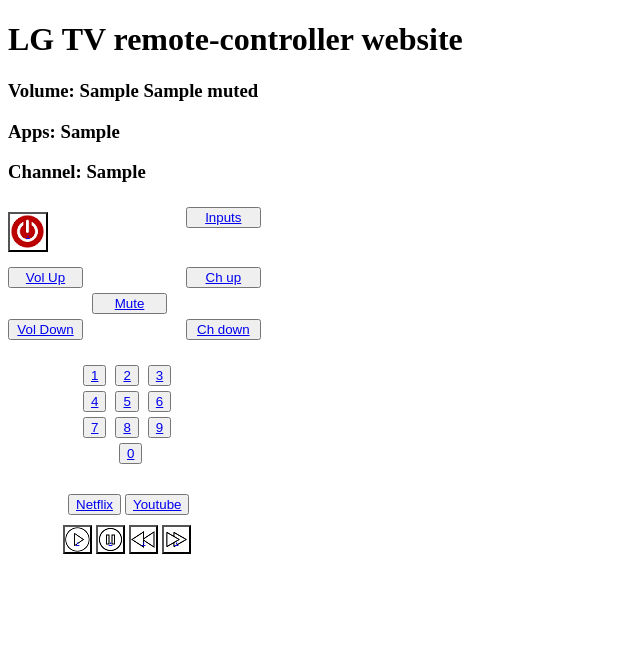
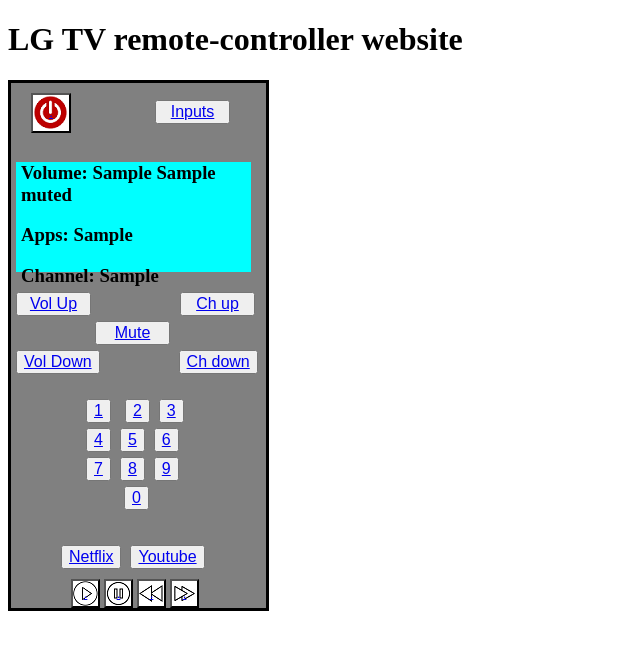
Before and after one commit to Sun-Keeratawatana/WebOSTV, a Flask app: template website/templates/home.html in a window 1280 px wide. Shown: the top 650 px of the page, without its empty margins (0-640 px from the left). Run offline with Flask 2, Linux system fonts and the light colour scheme; the template is opened without the code that fills it: most values are stand-ins (such as "Sample title", 1, 10 or a date in 2020).

Commit message:
Add color

```diff
--- a/website/templates/home.html
+++ b/website/templates/home.html
@@ -1,67 +1,147 @@
 <!doctype html>
 <head>
-    <title>Test</title>
+    <title>LG TV remote-controller</title>
     <meta charset=utf-8>
     <style>
+        .textbox{
+            margin-left:5px;
+            background-color: cyan;
+            width: 235px;
+            height: 110px;
+        }
+        .text{
+            margin-left:5px;
+            color: black;
+        }
+        .mutetext{
+            color: red;
+        }
+        .remote{
+            background-color: grey;
+            border-style: solid;
+            width: 255px;
+            min-height: 500px;
+        }
+        .powerbtn{
+            background: url(../static/power.png);
+            width: 40px;
+            height: 40px;
+            margin-left: 20px;
+            margin-top: 10px;
+            margin-bottom: 10px;
+        }
+        .volbox{
+            margin-top: 15px;
+            width:auto;
+        }
+        .chbox{
+            margin: 20px 0px 0px 75px;
+            width:auto;
+        }
         .topbtn{
             margin-top: 10px;
             margin-bottom: 10px;
         }
         .ltbtn{
+            font-size: medium;
             margin-top: 5px;
             margin-right: 5px;
+            margin-left:5px;
             min-width: 75px;
         }
         .rtbtn{
-            float: right;
-            margin-right: 80%;
+            font-size: medium;
+            margin-left: 80px;
             margin-top: 5px;
             min-width: 75px;
         }
         .btn{
+            font-size: medium;
             margin-top: 5px;
             margin-right: 5px;
+        }
+        .zerobtn{
+            font-size: medium;
+            margin-top:5px;
+            margin-bottom: 20px;
+            margin-left: 38px;
+        }
+        .appbox{
+            margin-top: 10px;
+            margin-left: 50px;
+            width:auto;
+        }
+        .playerbox{
+            margin-top: 10px;
+            margin-left: 60px;
+            width:auto;
+        }
+        .playbtn{
+            background: url(../static/play.png);
+            width: 29px;
+            height: 29px;
+        }
+        .pausebtn{
+            background: url(../static/pause.png);
+            width: 29px;
+            height: 29px;
+        }
+        .rewindbtn{
+            background: url(../static/rewind.png);
+            width: 29px;
+            height: 29px;
+        }
+        .ffbtn{
+            background: url(../static/ff.jpg);
+            width: 29px;
+            height: 29px;
         }
     </style>
 
 </head>
     <body>
         <h1>LG TV remote-controller website</h1>
-        <h3>Volume: {{current_volume}} {{Muted}}</h3>
-        <h3>Apps: {{current_input}}</h3>
-        <h3>Channel: {{current_channel}}</h3>
-
-        <div>
-        <button class=topbtn style="background: url(../static/power.png);width: 40px; height: 40px;"> <a href="/power/">.</a></button>
-        <button class=rtbtn> <a href="/inputs/">Inputs</a></button><br>
+        <div class=remote>
+            <button class=powerbtn> <a href="/power/">.</a></button>
+            <button class=rtbtn> <a href="/inputs/">Inputs</a></button><br>
+        <div class = textbox>
+        <h3 class=text>Volume: {{current_volume}} {{Muted}}</h3>
+        <h3 class=text>Apps: {{current_input}}</h3>
+        <h3 class=text>Channel: {{current_channel}}</h3>
+        </div>
+        <div class=volbox>
         <button class=ltbtn> <a href="/vol-up/">Vol Up</a></button>
         <button class=rtbtn> <a href="/chup/">Ch up</a></button><br>
         <button class=ltbtn style="margin-left:84px"> <a href="/mute/"> Mute</a></button>
         <br>
         <button class=ltbtn > <a href="/vol-down/">Vol Down</a></button>
-        <button class=rtbtn> <a href="/chdown/">Ch down</a></button><br>
+        <button class=rtbtn style="margin-left: 70px;"> <a href="/chdown/">Ch down</a></button><br>
 
         </div>
-        <div style="margin: 20px 0px 0px 75px;width:auto">
+        <div class = chbox>
         <button class=btn><a href="/ch1/">1</a></button>
-        <button class=btn><a href="/ch2/">2</a></button>
-        <button class=btn><a href="/ch3/">3</a></button><br>
+        <button class=btn style="margin-left: 5px;"><a href="/ch2/">2</a></button>
+        <button class=btn><a href="/ch3/">3</a></button>
+        <br>
         <button class=btn><a href="/ch4/">4</a></button>
         <button class=btn><a href="/ch5/">5</a></button>
-        <button class=btn><a href="/ch6/">6</a></button><br>
+        <button class=btn><a href="/ch6/">6</a></button>
+        <br>
         <button class=btn><a href="/ch7/">7</a></button>
         <button class=btn><a href="/ch8/">8</a></button>
-        <button class=btn><a href="/ch9/">9</a></button><br>
-        <button style="margin:5px 0px 20px 36px"><a href="/ch0/">0</a></button>
+        <button class=btn><a href="/ch9/">9</a></button>
+        <br>
+        <button class = zerobtn><a href="/ch0/">0</a></button>
         </div>
-        <div style="margin: 10px 0px 0px 60px;width:auto">
-        <button class="netflix"> <a href="/netflix/">Netflix</a></button>
-        <button class="youtube"> <a href="/youtube/">Youtube</a></button>
+        <div class = appbox>
+        <button class=btn> <a href="/netflix/">Netflix</a></button>
+        <button class=btn> <a href="/youtube/">Youtube</a></button>
         </div>
-        <div style="margin: 10px 0px 0px 55px;width:auto">
-        <button style="background: url(../static/play.png);width: 29px; height: 29px;"><a href="/play/">.</a></button>
-        <button style="background: url(../static/pause.png);width: 29px; height: 29px;"><a href="/pause/">.</a></button>
-        <button style="background: url(../static/rewind.png);width: 29px; height: 29px;"><a href="/rewind/">.</a></button>
-        <button style="background: url(../static/ff.jpg);width: 29px; height: 29px;"><a href="/fast-forward/">.</a></button>
+        <div class = playerbox>
+        <button class = playbtn><a href="/play/">.</a></button>
+        <button class = pausebtn><a href="/pause/">.</a></button>
+        <button class = rewindbtn><a href="/rewind/">.</a></button>
+        <button class = ffbtn><a href="/fast-forward/">.</a></button>
+        </div>
         </div>
     </body>
```
Also changed, not shown: tvapi.py (+3 -4 lines).
